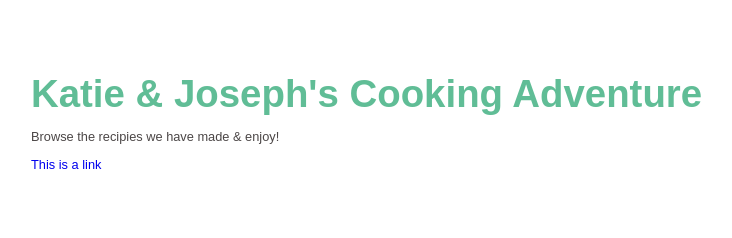
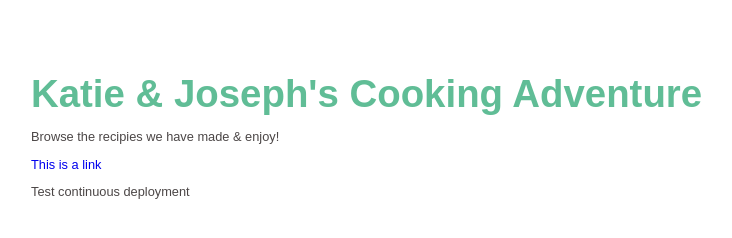
Before and after one commit to ktreider/portfolio, a plain HTML site: page index.html in a window 1280 px wide. Shown: the whole page, without its empty margins (41-773 px from the left). Drawn offline with Linux system fonts and the light colour scheme.

Commit message:
test update

```diff
--- a/index.html
+++ b/index.html
@@ -13,6 +13,9 @@
     <div class="info">
         <p>Browse the recipies we have made & enjoy!</p>
         <div class="link-wrapper"><a href="#">This is a link</a></div>
+        <p>Test continuous deployment
+        </p>
+
     </div>
 </body>
 </html>
```
